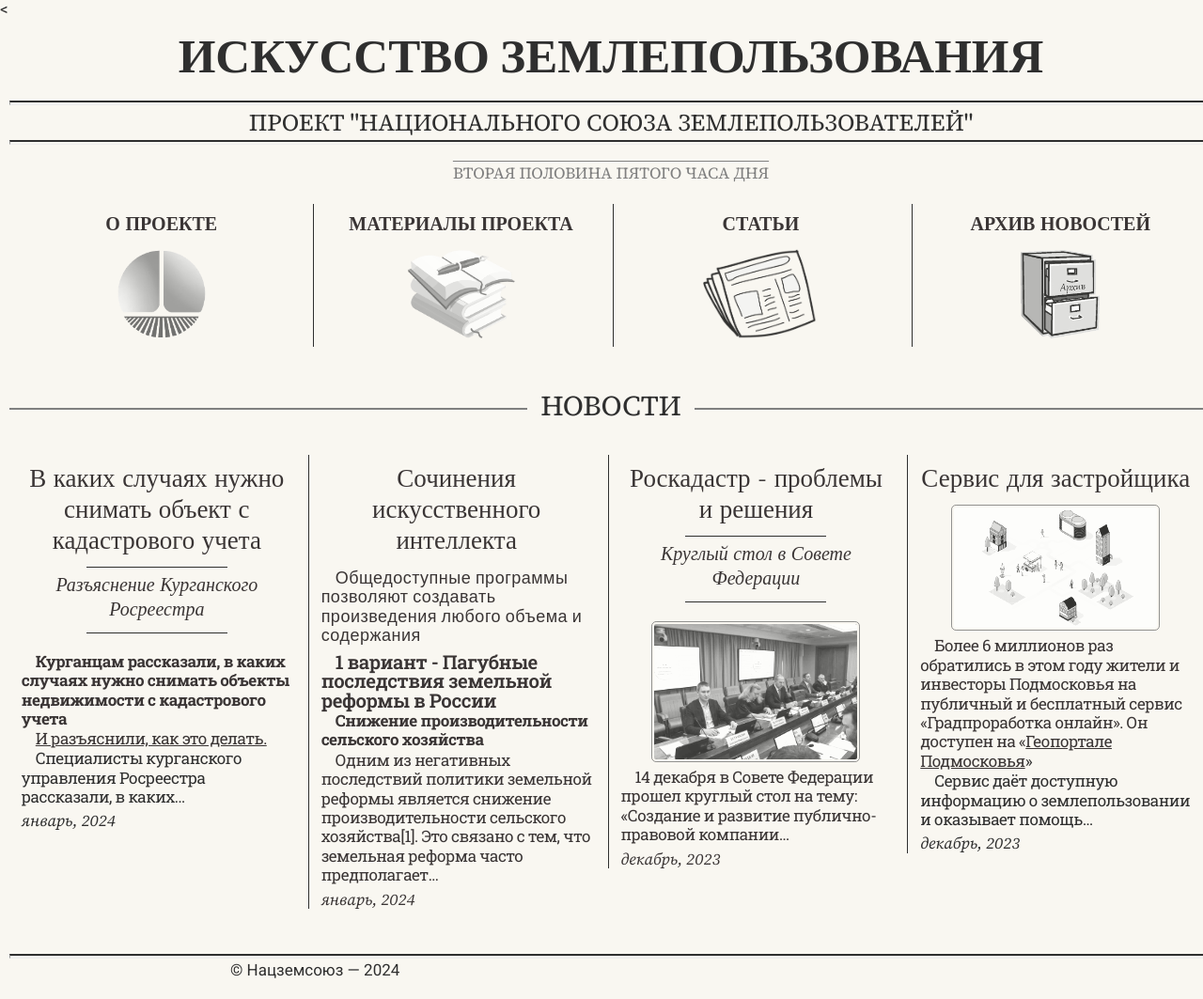
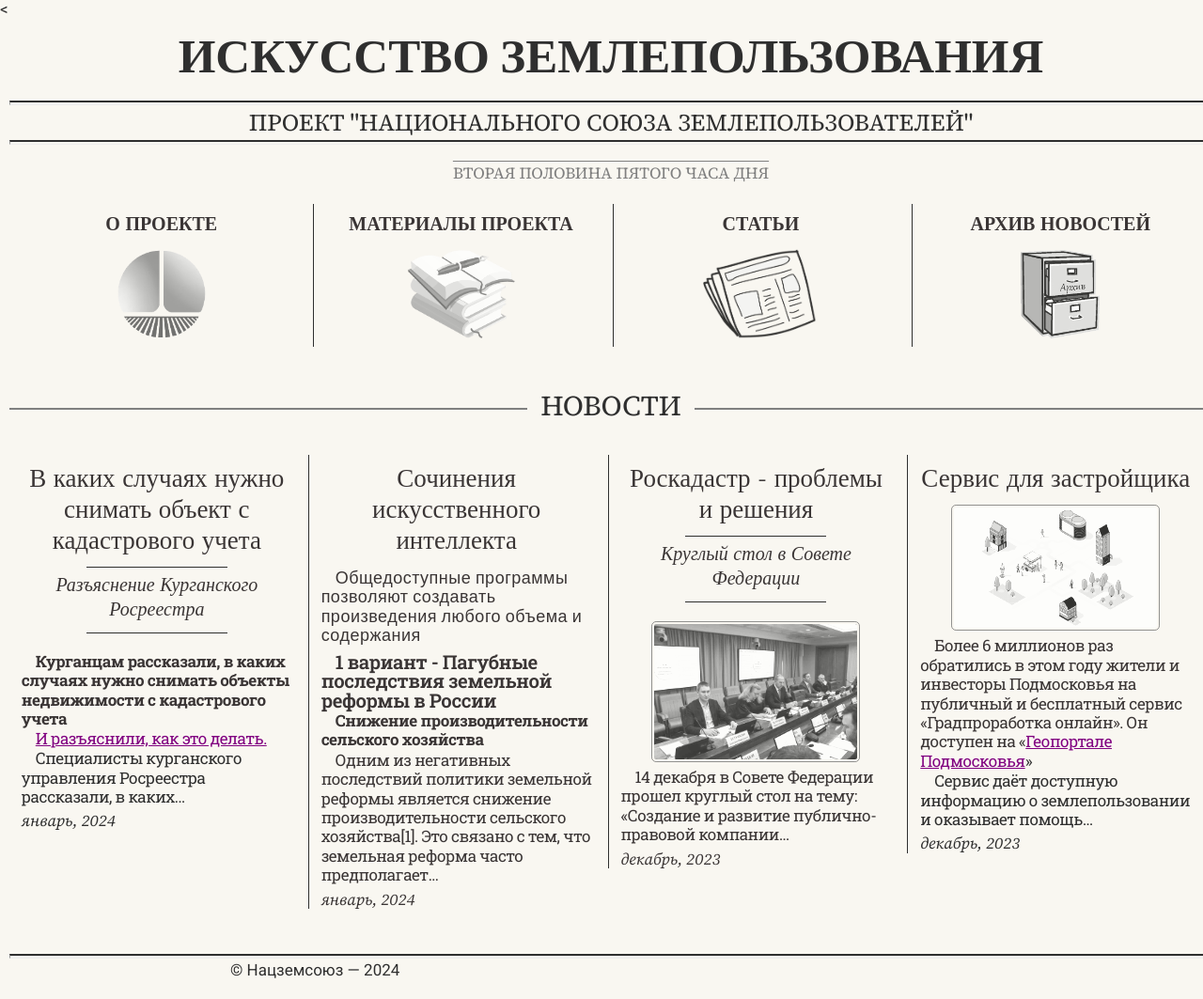
Before and after one commit to SergSi/land-use-art, a Jekyll site: the page built from index.md, in a window 1280 px wide. Shown: the whole page at 94% size. Built offline with Jekyll 4.4.1, drawn with Linux system fonts in a browser that asks for light colours; some web fonts are replaced.

Commit message:
Update style.css

```diff
--- a/assets/css/style.css
+++ b/assets/css/style.css
@@ -618,7 +618,7 @@ font-size: 1.2rem;
 –––––––––––––––––––––––––––––––––––––––––––––––––– */
 
 a {
-  color: var(--a-color);
+  color: purple;
   transition: 0.5s;
 }
 
```
